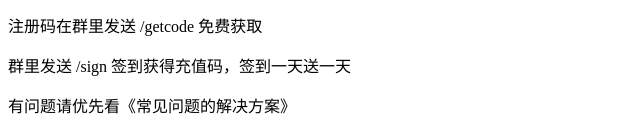
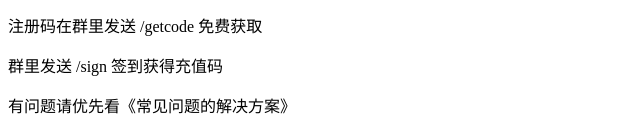
Before and after one commit to BoxMakers/BoxMakers.github.io, a plain HTML site: page index.html in a window 1280 px wide. Shown: the part 362-498 px from the top of the page, without its empty margins (0-640 px from the left). Drawn offline with Linux system fonts and the light colour scheme.

Commit message:
Update index.html

```diff
--- a/index.html
+++ b/index.html
@@ -20,7 +20,7 @@
             <p>支持网易账号，4399账号，cookie登录</p>
             <p>支持代理服务，内置花雨庭Germ，组队系统</p>
             <p>注册码在群里发送 /getcode 免费获取</p>
-            <p>群里发送 /sign 签到获得充值码，签到一天送一天</p>
+            <p>群里发送 /sign 签到获得充值码</p>
             <p>有问题请优先看《常见问题的解决方案》</p>
             <a href="https://raw.githubusercontent.com/BoxMakers/BoxMakers.github.io/bcd0fa53948a7d4dac9b6321c31ae54389a57ff0/%E5%B8%B8%E8%A7%81%E9%97%AE%E9%A2%98%E7%9A%84%E8%A7%A3%E5%86%B3%E6%96%B9%E6%A1%88.pdf" download>点击下载<常见问题的解决方法></a>
             <a href="https://raw.githubusercontent.com/BoxMakers/BoxMakers.github.io/cfcc95a6df7cb52414c805b0a611904822969a51/%E7%94%A8%E6%88%B7%E8%AE%B8%E5%8F%AF%E5%8D%8F%E8%AE%AE.pdf" download>点击下载<用户许可协议></a>
```
